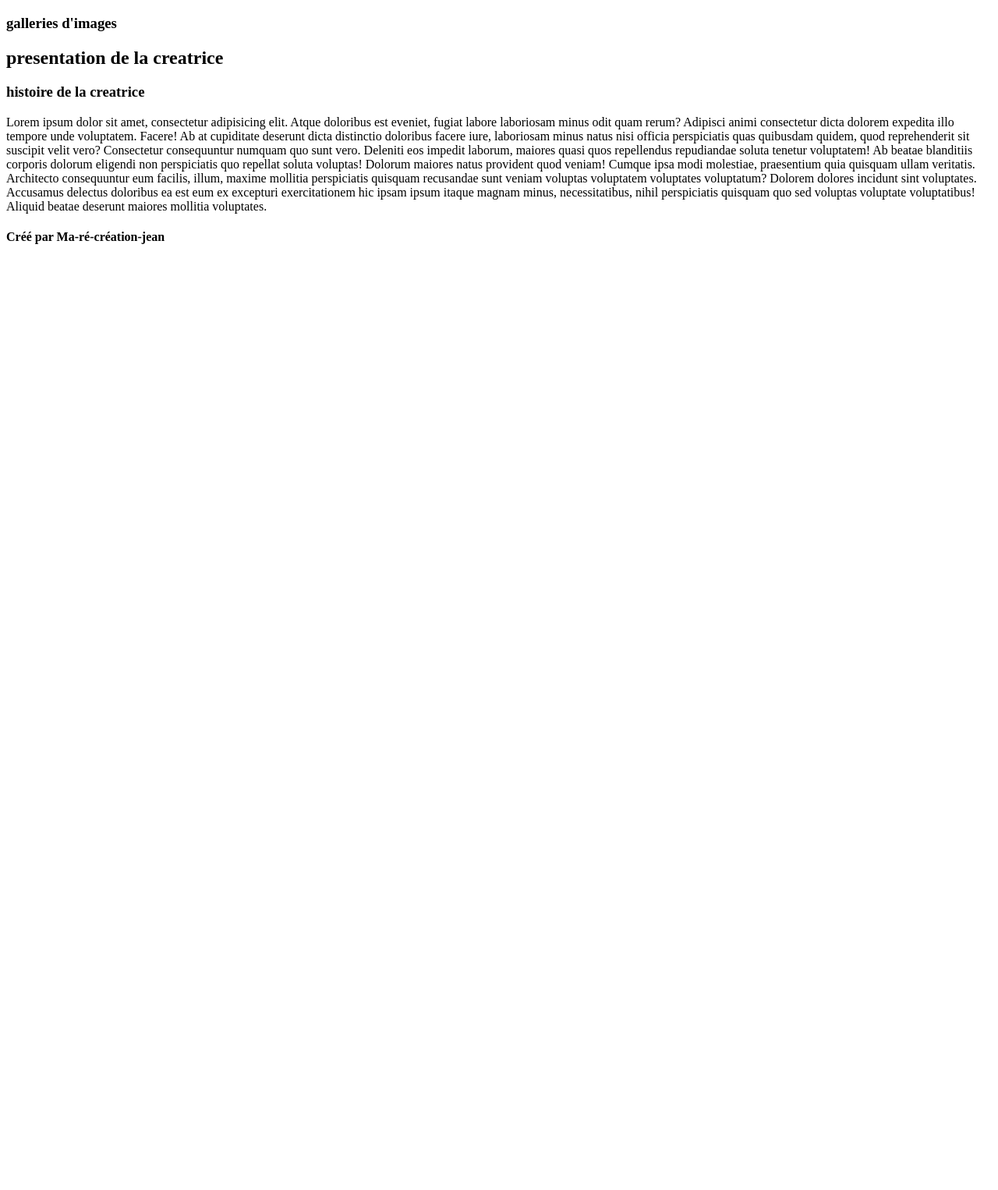
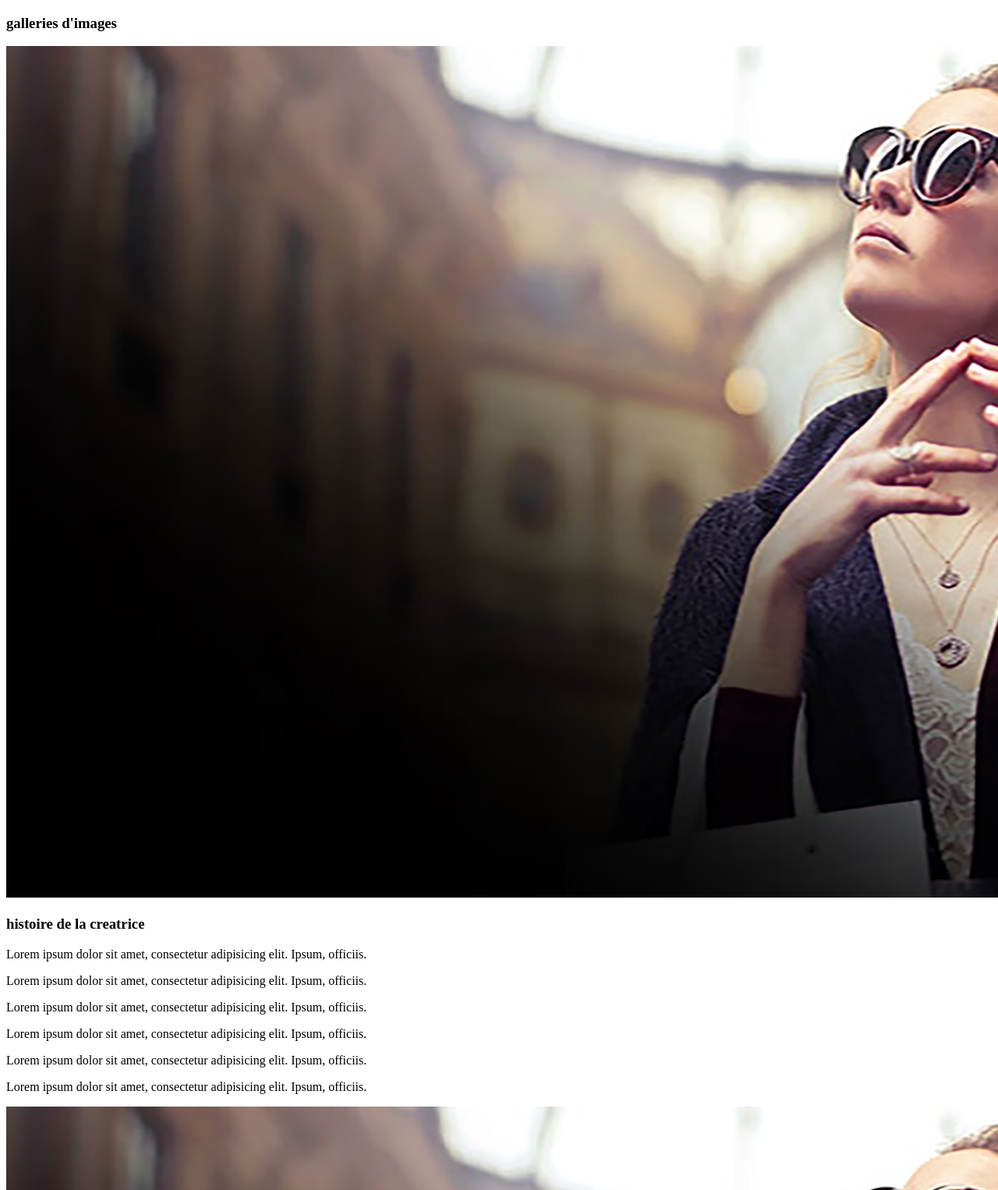
Before and after one commit to jwagret/marecreationjean, a Symfony app: template templates/home/index.html.twig in a window 1280 px wide; the page is wider, and only the part inside the window is pictured. Shown: the part 394-1920 px from the top of that part at 78% size. Before the commit the page ends 707 px from the top of that part, so only its background shows below. Run offline with Twig, Linux system fonts and the light colour scheme; the template is opened without the code that fills it, so the values that code supplies are empty; some libraries are stand-ins or nearby versions.

Commit message:
includes carrousel

```diff
--- a/assets/javascript/script_carrousel_id.js
+++ b/assets/javascript/script_carrousel_id.js
@@ -30,6 +30,7 @@ if (activer) {
     }
 
     let reculer = () => {
+        console.log("coucou");
         if (position > (-nbr + 1)) {
             position--;
         }
@@ -54,6 +55,7 @@ if (activer) {
     //Creer les images
     for (let i = 1; i <= nbr; i++) {
         let _div = document.createElement("div");
+        let image = document.createElement("img");
         _div.className = "photo";
         _div.style.backgroundImage = "url('build/images/carrouselAutomatique/im_2"+i+".png')";
         _div.style.backgroundColor = " couleur"+i;
--- a/templates/home/index.html.twig
+++ b/templates/home/index.html.twig
@@ -22,67 +22,52 @@
 
     <main>
         {# 1ere section #}
-        <section id="main_section_carrousel">
-            <header id="carrousel">
-                <article id="carrousel_container">
-                </article>
-                <img src="{{ asset('build/images/carrouselManuel/next.png') }}" alt="precedent" class="bouton" id="btn_gauche">
-                <img src="{{ asset('build/images/carrouselManuel/next.png') }}" alt="suivant" class="bouton" id="btn_droite">
-            </header>
-            <article class="manuelDot">
-                <span class="dot"></span>
-                <span class="dot"></span>
-                <span class="dot"></span>
-                <span class="dot"></span>
-                <span class="dot"></span>
-            </article>
+        <section id="main_section_1">
+                {{ include('includes/carrouselAuto.html.twig') }}
         </section>
 
         {# 2eme section #}
-        <section id="main_section_nouvelAjout">
-            <header class="my_carrousel colonne1">
-                <article class="my_carrousel_container"></article>
-                <img src="{{ asset('build/images/carrouselManuel/next.png') }}" alt="precedent" class="bouton my_btn my_btn_gauche">
-                <img src="{{ asset('build/images/carrouselManuel/next.png') }}" alt="suivant" class="bouton my_btn my_btn_droite">
-            </header>
-            <article class="myDot">
-                <span class="myDot_dot"></span>
-                <span class="myDot_dot"></span>
-                <span class="myDot_dot"></span>
-                <span class="myDot_dot"></span>
-                <span class="myDot_dot"></span>
-            </article>
-            <article id="section_ajout_galleries">
+        <section id="main_section_2">
+                {{ include('includes/carrouselManuel.html.twig') }}
+            <article id="section_galleries">
                 <h1>galleries d'images</h1>
             </article>
         </section>
 
         {# 3 eme section #}
-        <section id="main_section_creatrice">
-            <header id="section_creatrice">
-                <h1>presentation de la creatrice</h1>
+        <section id="main_section_3">
+            <header id="section_creatrice_haut">
+                <div class="imgCreatrice">
+                    <img class="img-monImage" src="{{ asset('build/images/creatrice/im_22.png') }}" alt="">
+                </div>
             </header>
-            <article id="section_creatrice_apropos">
+            <article id="section_creatrice_apropos_haut">
                 <h1>histoire de la creatrice</h1>
-                <p><span>Lorem ipsum dolor sit amet, consectetur adipisicing elit.
-                        Atque doloribus est eveniet, fugiat labore laboriosam minus odit quam rerum? Adipisci animi
-                        consectetur dicta dolorem expedita illo tempore unde voluptatem. Facere!
-                    </span>
-                    <span>Ab at cupiditate deserunt dicta distinctio doloribus facere iure, laboriosam minus natus nisi
-                        officia perspiciatis quas quibusdam quidem, quod reprehenderit sit suscipit velit vero?
-                        Consectetur consequuntur numquam quo sunt vero.
-                    </span>
-                    <span>Deleniti eos impedit laborum, maiores quasi quos repellendus repudiandae soluta tenetur
-                        voluptatem! Ab beatae blanditiis corporis dolorum eligendi non perspiciatis quo repellat soluta
-                        voluptas! Dolorum maiores natus provident quod veniam!
-                    </span>
-                    <span>Cumque ipsa modi molestiae, praesentium quia quisquam ullam veritatis. Architecto consequuntur
-                        eum facilis, illum, maxime mollitia perspiciatis quisquam recusandae sunt veniam voluptas
-                        voluptatem voluptates voluptatum? Dolorem dolores incidunt sint voluptates.
-                    </span>
-                    <span>Accusamus delectus doloribus ea est eum ex excepturi exercitationem hic ipsam ipsum itaque
-                        magnam minus, necessitatibus, nihil perspiciatis quisquam quo sed voluptas voluptate
-                        voluptatibus! Aliquid beatae deserunt maiores mollitia voluptates.</span></p>
+                <section class="histoire">
+                    <p>Lorem ipsum dolor sit amet, consectetur adipisicing elit. Ipsum, officiis.</p>
+                    <p>Lorem ipsum dolor sit amet, consectetur adipisicing elit. Ipsum, officiis.</p>
+                    <p>Lorem ipsum dolor sit amet, consectetur adipisicing elit. Ipsum, officiis.</p>
+                    <p>Lorem ipsum dolor sit amet, consectetur adipisicing elit. Ipsum, officiis.</p>
+                    <p>Lorem ipsum dolor sit amet, consectetur adipisicing elit. Ipsum, officiis.</p>
+                    <p>Lorem ipsum dolor sit amet, consectetur adipisicing elit. Ipsum, officiis.</p>
+                </section>
+            </article>
+
+            <header id="section_creatrice_bas">
+                <div class="imgCreatrice">
+                    <img class="img-monImage" src="{{ asset('build/images/creatrice/im_22.png') }}" alt="">
+                </div>
+            </header>
+            <article id="section_creatrice_apropos_bas">
+                <h1>histoire de la creatrice</h1>
+                <section class="histoire">
+                    <p>Lorem ipsum dolor sit amet, consectetur adipisicing elit. Ipsum, officiis.</p>
+                    <p>Lorem ipsum dolor sit amet, consectetur adipisicing elit. Ipsum, officiis.</p>
+                    <p>Lorem ipsum dolor sit amet, consectetur adipisicing elit. Ipsum, officiis.</p>
+                    <p>Lorem ipsum dolor sit amet, consectetur adipisicing elit. Ipsum, officiis.</p>
+                    <p>Lorem ipsum dolor sit amet, consectetur adipisicing elit. Ipsum, officiis.</p>
+                    <p>Lorem ipsum dolor sit amet, consectetur adipisicing elit. Ipsum, officiis.</p>
+                </section>
             </article>
         </section>
     </main>
--- /dev/null
+++ b/templates/includes/carrouselAuto.html.twig
@@ -0,0 +1,13 @@
+    <header id="carrousel">
+        <article id="carrousel_container">
+        </article>
+        <img src="{{ asset('build/images/carrouselManuel/next.png') }}" alt="precedent" class="bouton" id="btn_gauche">
+        <img src="{{ asset('build/images/carrouselManuel/next.png') }}" alt="suivant" class="bouton" id="btn_droite">
+    </header>
+    <article class="manuelDot">
+        <span class="dot"></span>
+        <span class="dot"></span>
+        <span class="dot"></span>
+        <span class="dot"></span>
+        <span class="dot"></span>
+    </article>
--- /dev/null
+++ b/templates/includes/carrouselManuel.html.twig
@@ -0,0 +1,12 @@
+<header class="my_carrousel colonne1">
+    <article class="my_carrousel_container"></article>
+    <img src="{{ asset('build/images/carrouselManuel/next.png') }}" alt="precedent" class="bouton my_btn my_btn_gauche">
+    <img src="{{ asset('build/images/carrouselManuel/next.png') }}" alt="suivant" class="bouton my_btn my_btn_droite">
+</header>
+<article class="myDot">
+    <span class="myDot_dot"></span>
+    <span class="myDot_dot"></span>
+    <span class="myDot_dot"></span>
+    <span class="myDot_dot"></span>
+    <span class="myDot_dot"></span>
+</article>
```
Also changed, not shown: assets/styles/appAll.scss (+94 -15 lines), assets/styles/appCarrousel.scss (+5 -5 lines), assets/images/creatrice/im_22.png (added).
